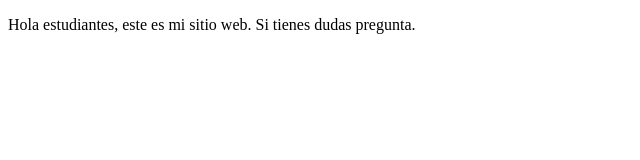
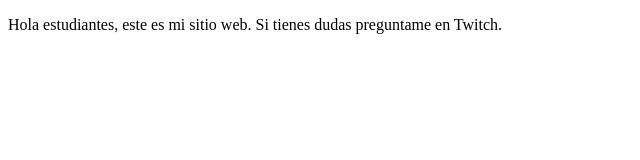
Before and after one commit to Rynoldz/proyectoDemoCursoPrework, a plain HTML site: page index.html in a window 1280 px wide. Shown: the whole page, without its empty margins (0-640 px from the left). Drawn offline with Linux system fonts and the light colour scheme.

Commit message:
cambios agregados

```diff
--- a/index.html
+++ b/index.html
@@ -9,7 +9,7 @@
 <body>
     <p>
        Hola estudiantes, este es mi sitio web.
-       Si tienes dudas pregunta.
+       Si tienes dudas preguntame en Twitch.
     </p>
 </body>
 </html>
```
